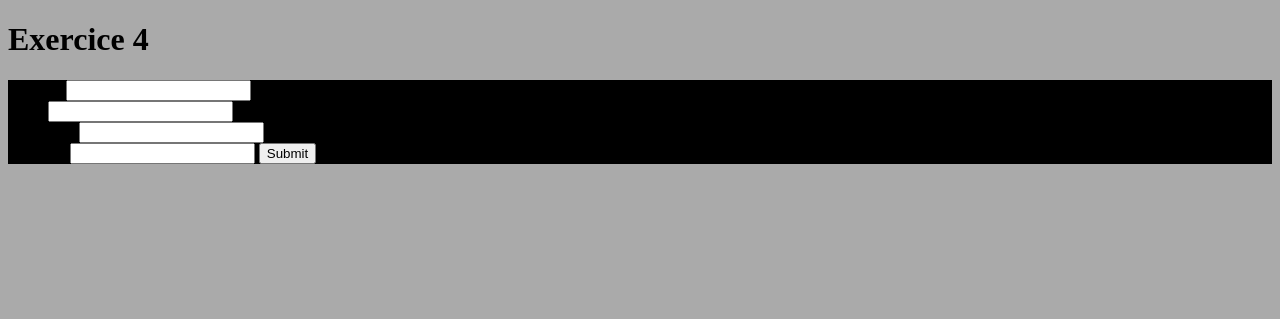
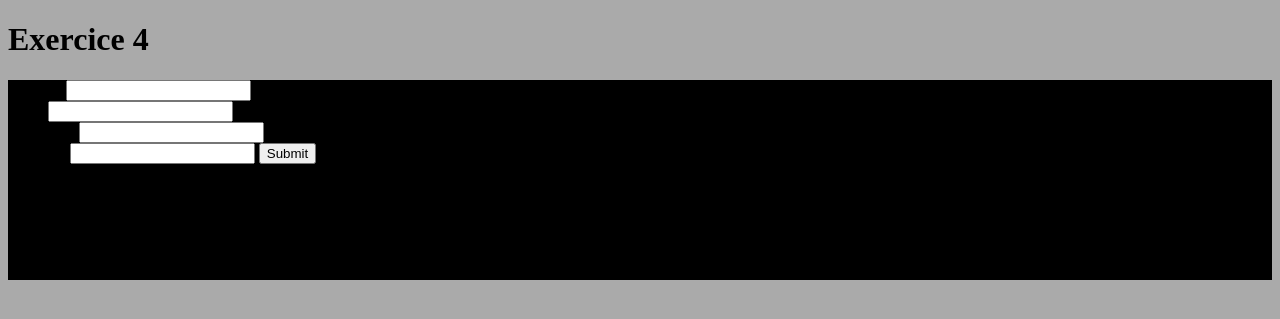
Before and after one commit to amelieboyer/veille_node5, a Node server app: page /formulaire in a window 1280 px wide. Shown: the top 319 px of the page. Run offline with Node 20, Linux system fonts and the light colour scheme; some libraries are stand-ins or nearby versions.

Commit message:
ajout de height et width a la div

```diff
--- a/public/css/style.css
+++ b/public/css/style.css
@@ -3,6 +3,8 @@ body {
 }
 div {
   background-color: #000000;
+  height: 200px;
+  width: 400xp;
 }
 table {
   background-color: #ffffff;
--- a/public/less/style.less
+++ b/public/less/style.less
@@ -8,6 +8,8 @@ background-color: #aaa;
 div {
 
 	background-color : #000000;
+	height : 200px;
+	width : 400xp;
 
 }
 
```
